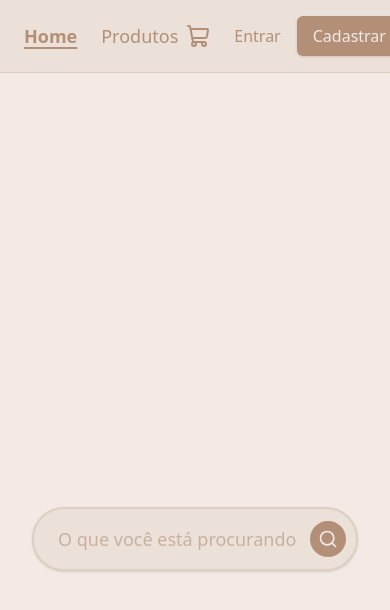
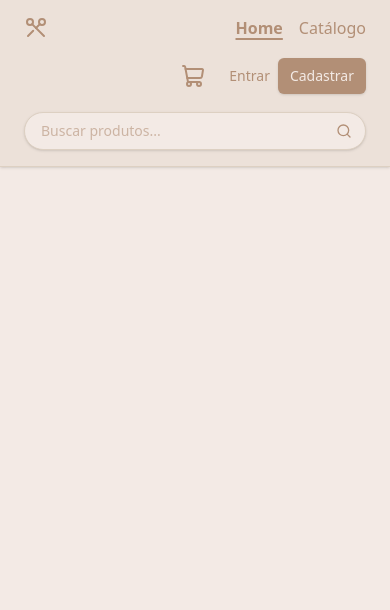
Before and after one commit to GBatistaBecker/Atelie-Silvana, a Next.js app: page / in a window 390 px wide. Shown: the top 610 px of the page. Built offline with nearby package versions, Linux system fonts and the light colour scheme; no server answers.

Commit message:
adicionado barra de pesquisa no header e removido do home

```diff
--- a/src/app/page.tsx
+++ b/src/app/page.tsx
@@ -26,32 +26,9 @@ export default async function Home() {
     <div className="min-h-screen bg-[#F3EAE5] flex flex-col">
       <Header user={user} activePath="/" />
 
-      {/* Main Content (Search Section) */}
+      {/* Main Content (Empty for now) */}
       <main className="flex-1 flex flex-col items-center justify-center p-8">
-        {/* Espaço reservado para o logo */}
-        <div className="h-32 w-full max-w-md mb-8 flex items-center justify-center">
-          {/* Futuro Logo Aqui */}
-        </div>
 
-        <div className="w-full max-w-2xl">
-          <form action="/produtos" method="GET" className="relative flex items-center">
-            <label htmlFor="search" className="sr-only">Pesquisar produtos</label>
-            <input
-              id="search"
-              name="search"
-              type="text"
-              placeholder="O que você está procurando hoje?"
-              className="w-full pl-6 pr-14 py-4 rounded-full border-2 border-[#DDD0C2] bg-[#ECE1D9] text-lg text-[#B28F76] placeholder:text-[#B28F76]/60 focus:outline-none focus:border-[#B28F76] focus:ring-1 focus:ring-[#B28F76] transition-all shadow-sm"
-            />
-            <button
-              type="submit"
-              className="absolute right-3 p-2 bg-[#B28F76] text-[#F3EAE5] rounded-full hover:bg-[#D2B6A2] hover:text-[#B28F76] transition-colors"
-              aria-label="Buscar"
-            >
-              <Search size={20} />
-            </button>
-          </form>
-        </div>
       </main>
     </div>
   )
--- a/src/components/Header.tsx
+++ b/src/components/Header.tsx
@@ -1,8 +1,9 @@
 import Link from 'next/link'
-import { LogOut } from 'lucide-react'
+import { LogOut, Scissors } from 'lucide-react'
 import { signOut } from '@/actions/auth'
 import type { User } from '@supabase/supabase-js'
 import { CartBadge } from './CartBadge'
+import { SearchBar } from './SearchBar'
 
 interface HeaderProps {
   user: User | null
@@ -11,39 +12,53 @@ interface HeaderProps {
 
 export function Header({ user, activePath }: HeaderProps) {
   return (
-    <header className="flex items-center justify-between px-6 py-4 border-b border-[#DDD0C2] bg-[#ECE1D9]">
-      <nav className="flex items-center gap-6">
-        <Link href="/" className={`text-lg font-heading ${activePath === '/' ? 'font-bold underline underline-offset-4 decoration-2' : 'font-medium hover:text-[#D2B6A2] transition-colors'} text-[#B28F76]`}>
-          Home
+    <header className="flex flex-col md:flex-row items-center justify-between px-6 py-4 border-b border-[#DDD0C2] bg-[#ECE1D9] gap-4 shadow-sm sticky top-0 z-50">
+
+      {/* Esquerda: Logo e Navegação */}
+      <div className="flex w-full md:w-auto items-center justify-between gap-6 order-1">
+        <Link href="/" className="flex items-center gap-2 text-[#B28F76] hover:text-[#D2B6A2] transition-colors" aria-label="Logo Ateliê">
+          <Scissors size={24} className="rotate-90" />
+          <span className="font-heading font-bold text-xl hidden sm:block">Ateliê S.B.</span>
         </Link>
-        <Link href="/produtos" className={`text-lg font-heading ${activePath === '/produtos' ? 'font-bold underline underline-offset-4 decoration-2' : 'font-medium hover:text-[#D2B6A2] transition-colors'} text-[#B28F76]`}>
-          Produtos
-        </Link>
-      </nav>
+        <nav className="flex items-center gap-4 sm:gap-6">
+          <Link href="/" className={`text-base sm:text-lg font-heading ${activePath === '/' ? 'font-bold underline underline-offset-4 decoration-2' : 'font-medium hover:text-[#D2B6A2] transition-colors'} text-[#B28F76]`}>
+            Home
+          </Link>
+          <Link href="/produtos" className={`text-base sm:text-lg font-heading ${activePath === '/produtos' ? 'font-bold underline underline-offset-4 decoration-2' : 'font-medium hover:text-[#D2B6A2] transition-colors'} text-[#B28F76]`}>
+            Catálogo
+          </Link>
+        </nav>
+      </div>
 
-      <div className="flex items-center gap-4">
+      {/* Centro: Barra de Busca */}
+      <div className="w-full md:flex-1 md:max-w-md lg:max-w-xl px-0 md:px-4 order-3 md:order-2">
+        <SearchBar />
+      </div>
+
+      {/* Direita: Auth e Carrinho */}
+      <div className="flex w-full md:w-auto items-center justify-end gap-4 order-2 md:order-3">
         <CartBadge />
         {user ? (
           <form action={signOut}>
             <button
               type="submit"
-              className="flex items-center gap-2 px-4 py-2 bg-[#F3EAE5] text-[#B28F76] font-medium rounded-md border border-[#DDD0C2] hover:bg-[#DDD0C2] transition-colors shadow-sm"
+              className="flex items-center gap-2 px-3 py-2 sm:px-4 bg-[#F3EAE5] text-[#B28F76] font-medium rounded-md border border-[#DDD0C2] hover:bg-[#DDD0C2] transition-colors shadow-sm text-sm sm:text-base"
             >
               <LogOut size={18} />
-              Fazer Logout
+              <span className="hidden sm:inline">Logout</span>
             </button>
           </form>
         ) : (
-          <div className="flex items-center gap-4">
+          <div className="flex items-center gap-2 sm:gap-4">
             <Link
               href="/login"
-              className="text-[#B28F76] font-medium hover:text-[#D2B6A2] transition-colors"
+              className="text-[#B28F76] font-medium hover:text-[#D2B6A2] transition-colors text-sm sm:text-base"
             >
               Entrar
             </Link>
             <Link
               href="/cadastro"
-              className="px-4 py-2 bg-[#B28F76] text-[#F3EAE5] font-medium rounded-md hover:bg-[#D2B6A2] hover:text-[#B28F76] transition-colors shadow-sm"
+              className="px-3 py-2 sm:px-4 bg-[#B28F76] text-[#F3EAE5] font-medium rounded-md hover:bg-[#D2B6A2] hover:text-[#B28F76] transition-colors shadow-sm text-sm sm:text-base"
             >
               Cadastrar
             </Link>
--- /dev/null
+++ b/src/components/SearchBar.tsx
@@ -0,0 +1,55 @@
+'use client'
+
+import { useState, useEffect } from 'react'
+import { useRouter, useSearchParams } from 'next/navigation'
+import { Search } from 'lucide-react'
+
+export function SearchBar() {
+  const router = useRouter()
+  const searchParams = useSearchParams()
+  const initialSearch = searchParams.get('search') || ''
+
+  const [searchTerm, setSearchTerm] = useState(initialSearch)
+
+  // Update input if the URL changes externally
+  useEffect(() => {
+    setSearchTerm(searchParams.get('search') || '')
+  }, [searchParams])
+
+  const handleSubmit = (e: React.FormEvent) => {
+    e.preventDefault()
+
+    // Maintain existing params like sort
+    const params = new URLSearchParams(searchParams.toString())
+
+    if (searchTerm.trim()) {
+      params.set('search', searchTerm.trim())
+    } else {
+      params.delete('search')
+    }
+
+    // Always push to /produtos to ensure the search goes to the catalog
+    router.push(`/produtos?${params.toString()}`)
+  }
+
+  return (
+    <form onSubmit={handleSubmit} className="relative flex items-center w-full max-w-lg mx-auto">
+      <label htmlFor="header-search" className="sr-only">Pesquisar produtos</label>
+      <input
+        id="header-search"
+        type="text"
+        placeholder="Buscar produtos..."
+        value={searchTerm}
+        onChange={(e) => setSearchTerm(e.target.value)}
+        className="w-full pl-4 pr-10 py-2 rounded-full border border-[#DDD0C2] bg-[#F3EAE5] text-sm text-[#B28F76] placeholder:text-[#B28F76]/60 focus:outline-none focus:border-[#B28F76] focus:ring-1 focus:ring-[#B28F76] transition-all shadow-sm"
+      />
+      <button
+        type="submit"
+        className="absolute right-2 p-1.5 text-[#B28F76] hover:bg-[#DDD0C2] hover:text-[#B28F76] rounded-full transition-colors"
+        aria-label="Buscar"
+      >
+        <Search size={16} />
+      </button>
+    </form>
+  )
+}
```
